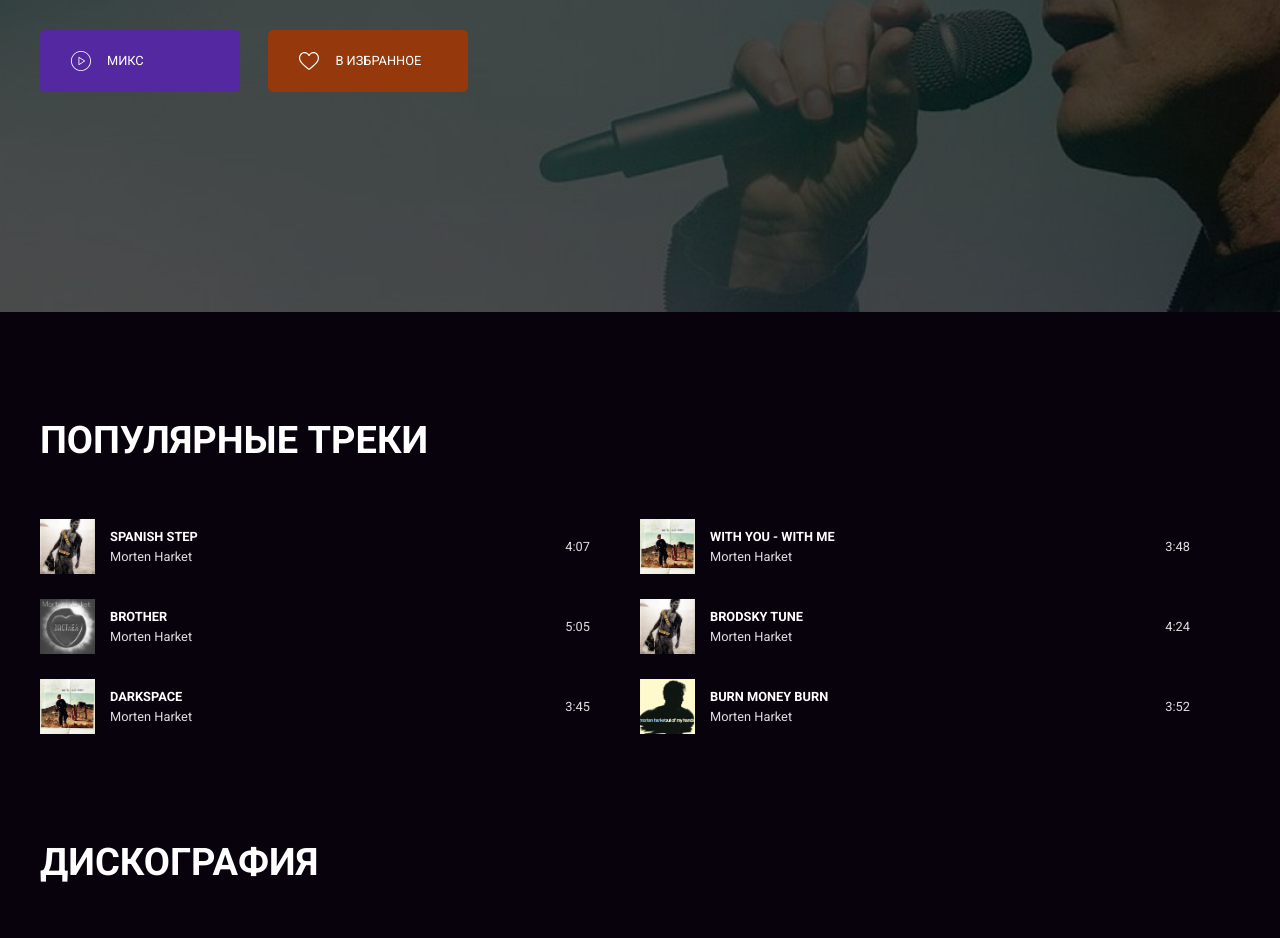
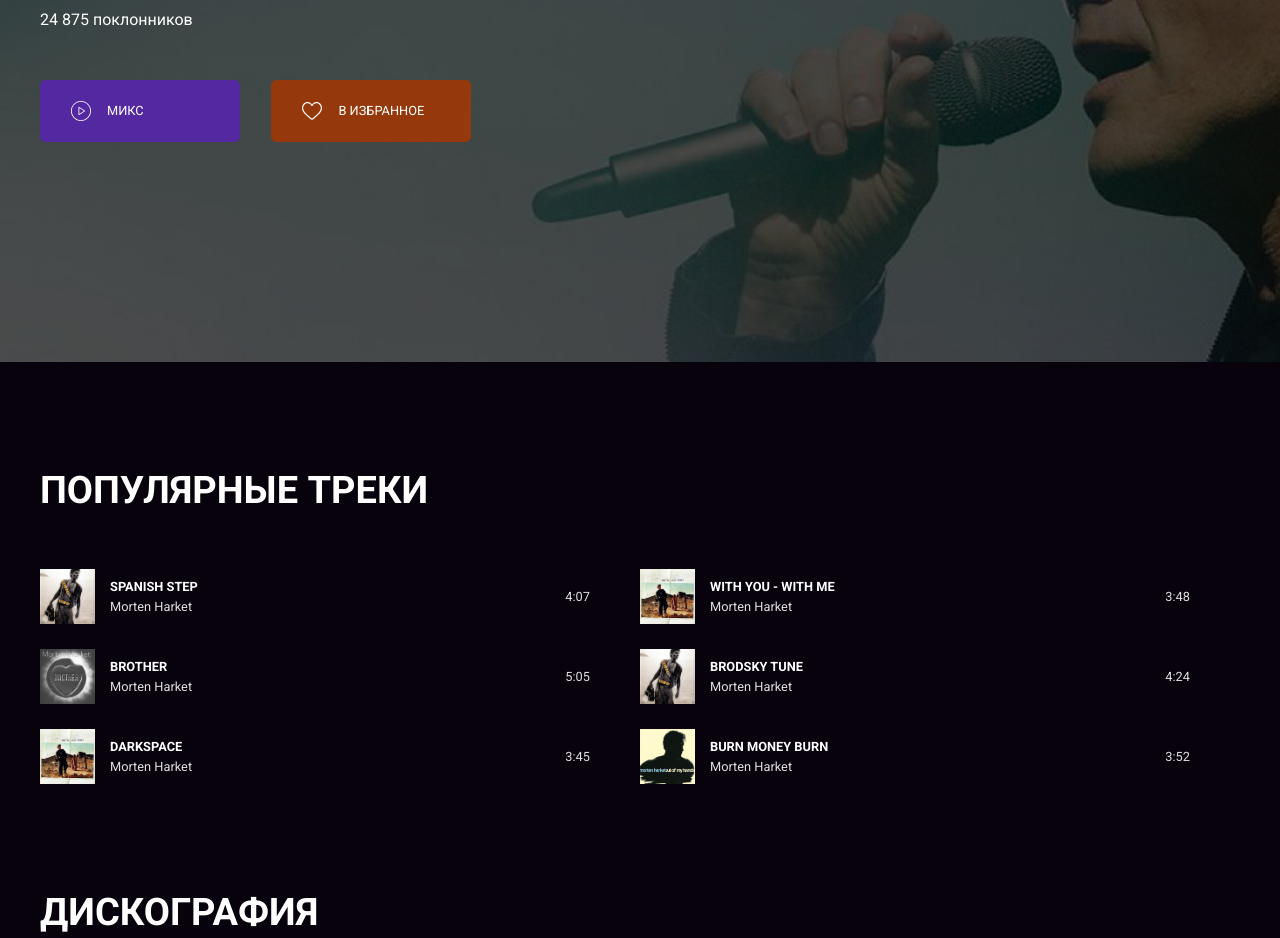
Before and after one commit to VadimFilimonov/layout-designer-project-lvl2, a website: page src/artist.html in a window 1280 px wide. Shown: the part 348-1286 px from the top of the page. Drawn offline with Linux system fonts and the light colour scheme.

Commit message:
Add new batch of corrections

```diff
--- a/src/scss/components/discography.scss
+++ b/src/scss/components/discography.scss
@@ -2,10 +2,10 @@
   display: grid;
   grid-template-columns: repeat(auto-fit, minmax(250px, 1fr));
   gap: 25px 50px;
+  padding-right: 50px;
 
   @include media-phone {
     grid-template-columns: repeat(auto-fit, minmax(137px, 1fr));
-    padding-right: 50px;
   }
 }
 
--- a/src/scss/components/hero.scss
+++ b/src/scss/components/hero.scss
@@ -31,6 +31,7 @@
 }
 
 .hero--artist {
+  padding-top: 250px;
   padding-bottom: 220px;
 
   background-image: url('../../images/Morten\ Harket.png');
--- a/src/scss/components/news.scss
+++ b/src/scss/components/news.scss
@@ -3,6 +3,8 @@
   grid-template-areas: 'image content';
   grid-template-columns: repeat(2, 1fr);
   gap: 50px;
+
+  font-size: 16px;
 
   & + & {
     grid-template-areas: 'content image';
@@ -43,6 +45,7 @@
   display: flex;
   gap: 16px;
   align-items: center;
+  margin-top: 25px;
 
   color: $orange;
   font-size: 12.8px;
--- a/src/scss/components/pricing.scss
+++ b/src/scss/components/pricing.scss
@@ -52,6 +52,8 @@
   text-transform: uppercase;
 
   @include media-phone {
+    margin-top: 16px;
+
     font-size: 16px;
   }
 }
--- a/src/scss/components/section.scss
+++ b/src/scss/components/section.scss
@@ -6,14 +6,6 @@
   @include media-phone {
     padding-right: 20px;
     padding-left: 20px;
-  }
-}
-
-.section--left {
-  padding-right: 50px;
-
-  @include media-phone {
-    padding-right: 20px;
   }
 }
 
--- a/src/scss/components/similar.scss
+++ b/src/scss/components/similar.scss
@@ -2,10 +2,10 @@
   display: grid;
   grid-template-columns: repeat(auto-fit, minmax(250px, 1fr));
   gap: 25px 50px;
+  padding-right: 50px;
 
   @include media-phone {
     grid-template-columns: repeat(auto-fit, minmax(137px, 1fr));
-    padding-right: 50px;
   }
 }
 
--- a/src/scss/components/track.scss
+++ b/src/scss/components/track.scss
@@ -2,9 +2,11 @@
   display: grid;
   grid-template-columns: repeat(2, 1fr);
   gap: 25px 50px;
+  padding-right: 50px;
 
   @include media-phone {
     grid-template-columns: 1fr;
+    padding-right: 0;
   }
 }
 
--- a/src/scss/general.scss
+++ b/src/scss/general.scss
@@ -4,11 +4,14 @@
   box-sizing: border-box;
 }
 
+html {
+  font-size: 18px;
+}
+
 body {
   margin: 0;
 
   color: $dark-gray;
-  font-size: 18px;
   font-family: 'Roboto', sans-serif;
   line-height: 1.5;
 
```
Also changed, not shown: src/css/app.css.
